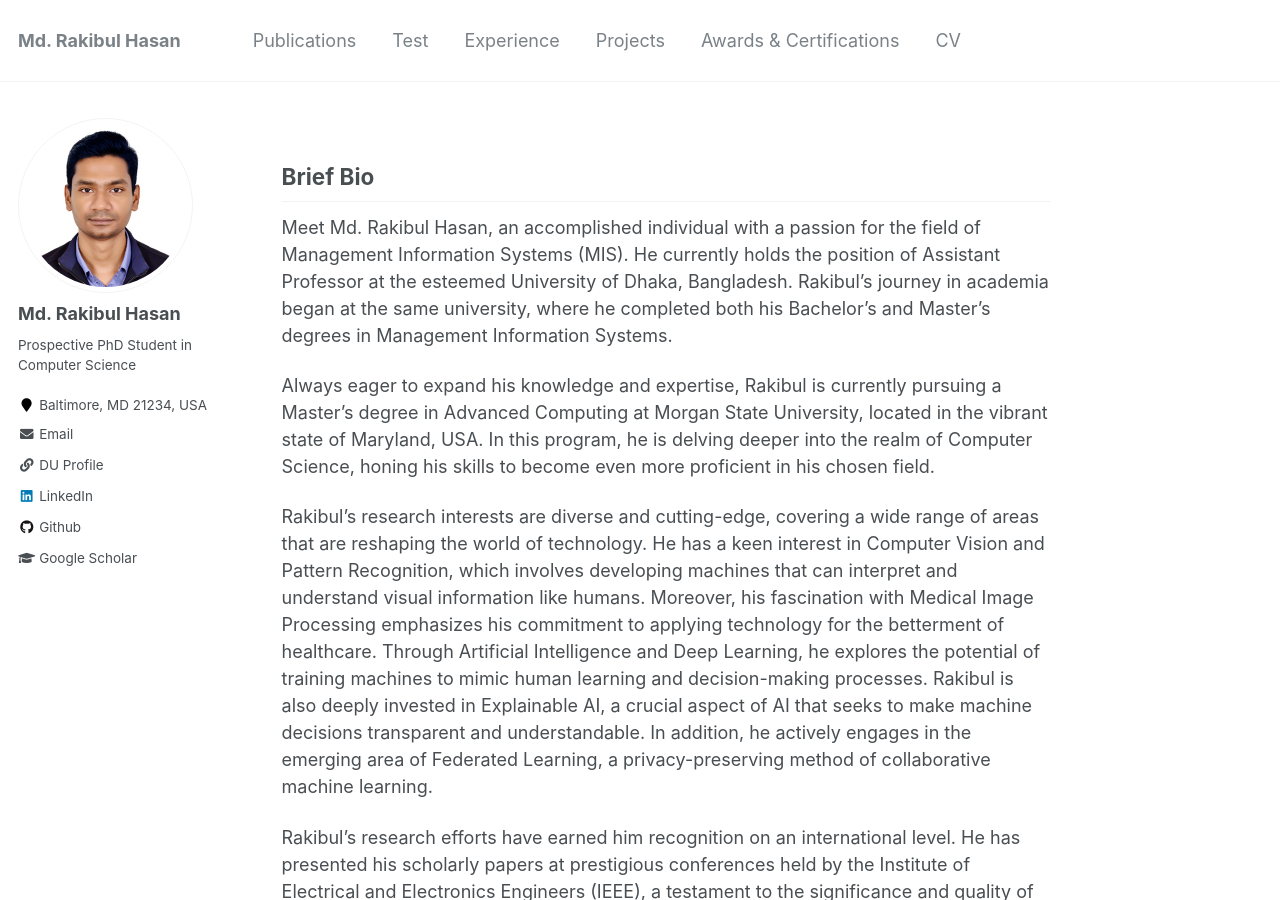
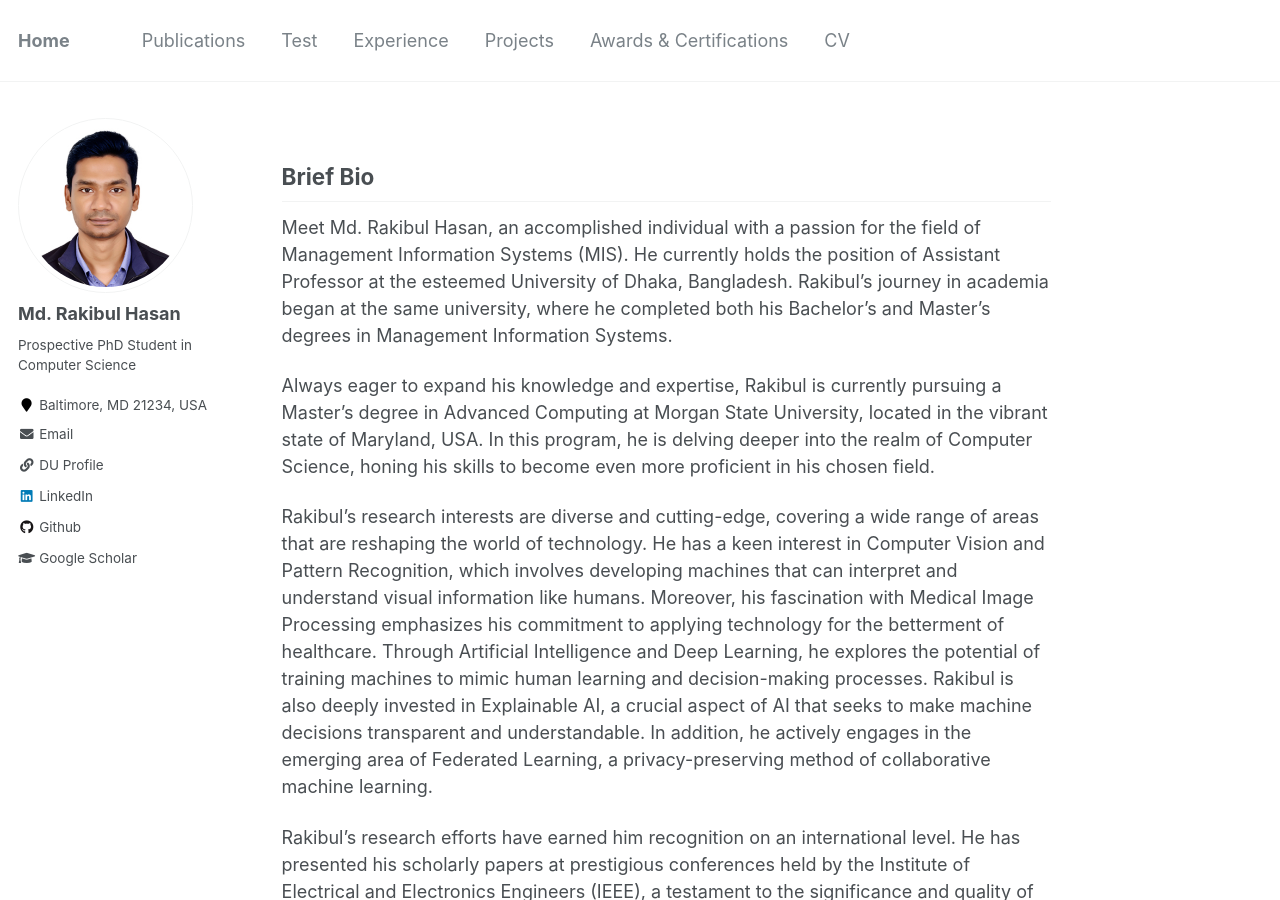
Before and after one commit to Hasan-MdRakibul/hasan-mdrakibul.github.io, a Jekyll site: the page built from _pages/about.md, in a window 1280 px wide and 900 px high. Built offline with Jekyll 4.4.1, drawn with Linux system fonts in a browser that asks for light colours.

Commit message:
init changes

```diff
--- a/_config.yml
+++ b/_config.yml
@@ -7,7 +7,7 @@
 
 # Site Settings
 locale                   : "en-US"
-title                    : "Md. Rakibul Hasan"
+title                    : "Home"
 title_separator          : "-"
 name                     : &name "Md. Rakibul Hasan"
 description              : &description "personal description"
```
